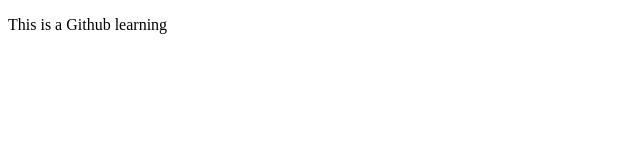
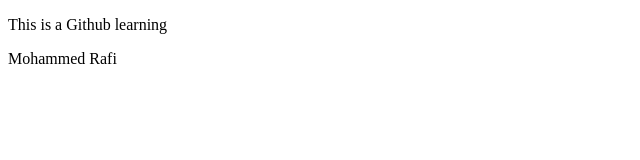
Before and after one commit to MohammedRafii/GitHub-Test, a plain HTML site: page index.html in a window 1280 px wide. Shown: the whole page, without its empty margins (0-640 px from the left). Drawn offline with Linux system fonts and the light colour scheme.

Commit message:
second commit

```diff
--- a/index.html
+++ b/index.html
@@ -7,5 +7,6 @@
 </head>
 <body>
   <p>This is a Github learning</p>
+  <p>Mohammed Rafi</p>
 </body>
 </html>
```
